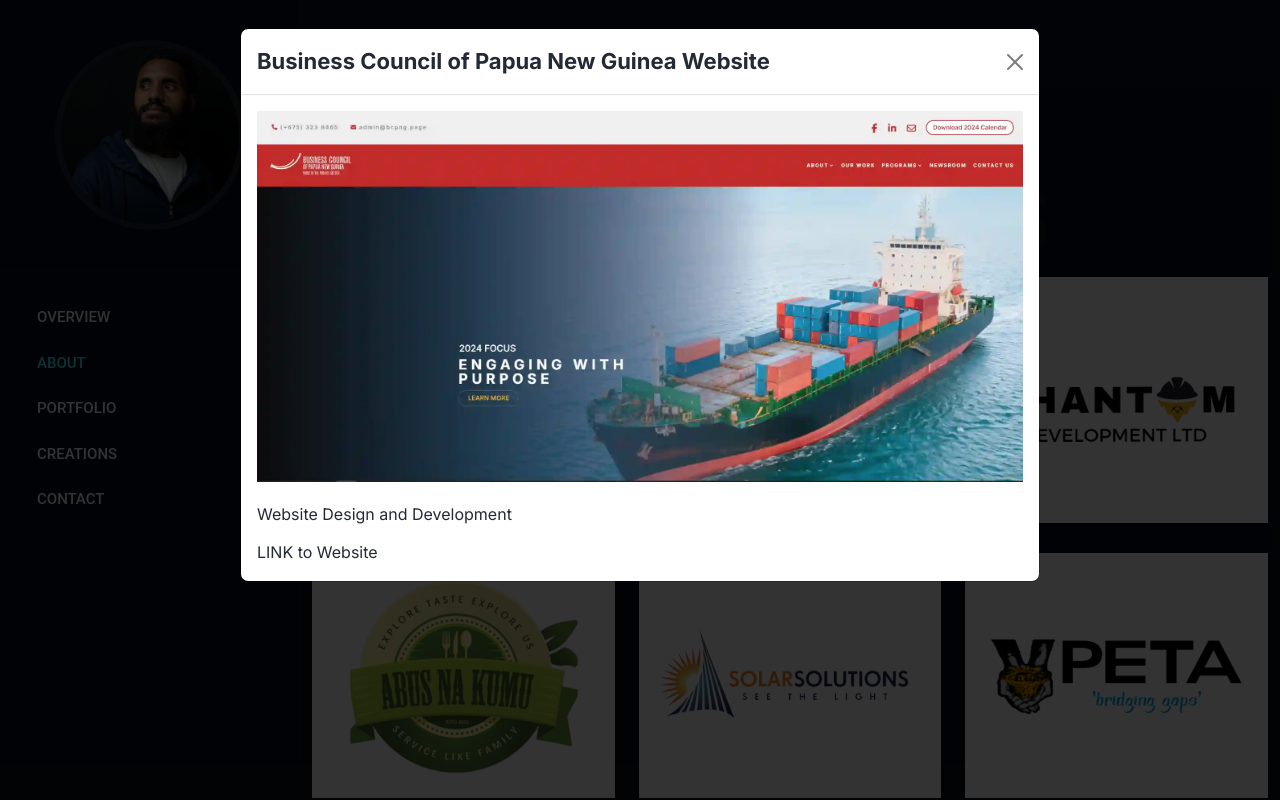
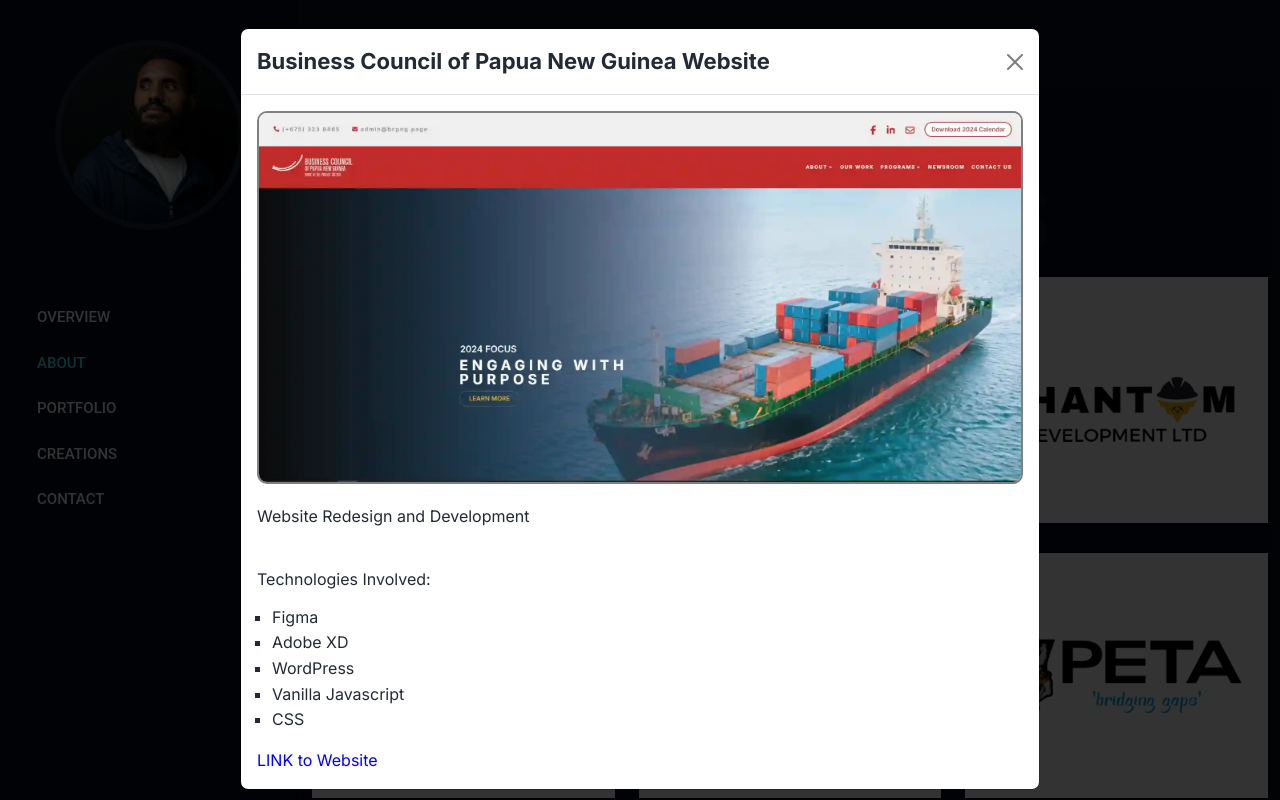
Before and after one commit to Project-Kombil/project-kombil.github.io, a React (Vite) app: page / in a window 1280 px wide. Both pictures are taken after a click on the element 463 px from the left and 3458 px from the top of the page. Shown: the part 3058-3858 px from the top of the page. Built offline with nearby package versions, Linux system fonts and the light colour scheme.

Commit message:
Modal Link Update

```diff
--- a/src/Data.json
+++ b/src/Data.json
@@ -133,8 +133,9 @@
         "imgLink": "./images/portfolio/bcpng.png",
         "imgLinkLg": "./images/portfolio/bcpng-home.webp",
         "title": "Business Council of Papua New Guinea Website",
-				"subTitle": "Website Design and Development",
+        "subTitle": "Website Redesign and Development",
         "link": "https://bcpng.org.pg",
+		"technology": ["Figma", "Adobe XD","WordPress","Vanilla Javascript", "CSS"],
         "effect": "fade-up",
         "duration": "500",
         "delay": "700"
@@ -143,8 +144,9 @@
         "imgLink": "./images/portfolio/atlas-steel-png.png",
         "imgLinkLg": "./images/portfolio/atlas-steel-home.webp",
         "title": "Atlas Steel PNG Website",
-				"subTitle": "Website Design and Development",
+        "subTitle": "Website Redesign and Development",
         "link": "https://atlassteelpng.com.pg",
+		"technology": ["Adobe XD","WordPress","Vanilla Javascript", "CSS"],
         "effect": "fade-up",
         "duration": "500",
         "delay": "700"
@@ -155,6 +157,7 @@
         "title": "Phantom Development Limited",
         "subTitle": "Website Design and Development",
         "link": "https://phantomdevelopmentltd.com",
+		"technology": ["Adobe XD","WordPress","Vanilla Javascript", "CSS"],
         "effect": "fade-up",
         "duration": "500",
         "delay": "700"
@@ -165,6 +168,7 @@
         "title": "Abus Na Kumu E-Commerce Website",
         "subTitle": "Website Design and Development",
         "link": "https://abusnakumu.com.pg",
+		"technology": ["Adobe XD","WordPress","Vanilla Javascript", "CSS"],
         "effect": "fade-up",
         "duration": "500",
         "delay": "200"
@@ -175,6 +179,7 @@
         "title": "Solar Solutions Website",
         "subTitle": "Website Design and Development",
         "link": "https://solarsolutionspng.com",
+		"technology": ["Adobe XD","WordPress","Vanilla Javascript", "CSS"],
         "effect": "fade-up",
         "duration": "500",
         "delay": "300"
@@ -183,8 +188,9 @@
         "imgLink": "./images/portfolio/peta.png",
         "imgLinkLg": "./images/portfolio/peta-home.webp",
         "title": "PETA Sports Management Website",
-				"subTitle": "Website Development",
+        "subTitle": "Website Design and Development",
         "link": "https://peta.com.pg",
+		"technology": ["Adobe XD","WordPress","Vanilla Javascript", "CSS"],
         "effect": "fade-up",
         "duration": "500",
         "delay": "500"
@@ -194,7 +200,8 @@
         "imgLinkLg": "./images/portfolio/crypto-home.png",
         "title": "Crypto Currency Trading Platform",
         "subTitle": "Front-end Development",
-
+		"technology": ["React", "Grommet UI", "Vanilla Javascript", "CSS"],
+        "link": "",
         "effect": "fade-up",
         "duration": "500",
         "delay": "600"
--- a/src/components/Creation/CreationSection.jsx
+++ b/src/components/Creation/CreationSection.jsx
@@ -10,8 +10,8 @@
   const [modal, setModal] = useState(false);
   const [tempData, setTempData] = useState([]);
 
-  const getData = (imgLink, title, subTitle, link) => {
-    let tempData = [imgLink, title, subTitle, link];
+  const getData = (imgLink, title, subTitle, link, technology) => {
+    let tempData = [imgLink, title, subTitle, link, technology];
     setTempData((item) => [1, ...tempData]);
     setModal(true);
   };
@@ -74,6 +74,7 @@
           title={tempData[2]}
           subTitle={tempData[3]}
           link={tempData[4]}
+          technology={tempData[5]}
           modalClose={modalClose}
         />
       ) : (
--- a/src/components/Creation/SingleCreation.jsx
+++ b/src/components/Creation/SingleCreation.jsx
@@ -2,7 +2,7 @@
 // import { Icon } from "@iconify/react";
 
 const SingleCreation = ({ data, getData }) => {
-  const { imgLink, imgLinkLg, title, subTitle, link, effect, duration, delay } =
+  const { imgLink, imgLinkLg, title, subTitle, link, technology, effect, duration, delay } =
     data;
 
   return (
@@ -14,7 +14,7 @@
     >
       <div
         className="st-portfolio-single st-style1"
-        onClick={() => getData(imgLinkLg, title, subTitle, link)}
+        onClick={() => getData(imgLinkLg, title, subTitle, link, technology)}
       >
         <div className="st-portfolio-item">
           <div className="st-portfolio st-zoom">
--- a/src/components/Modal/Modal.jsx
+++ b/src/components/Modal/Modal.jsx
@@ -1,6 +1,6 @@
 import "./Modal.scss";
 
-const Modal = ({ img, title, subTitle, link, modalClose }) => {
+const Modal = ({ img, title, subTitle, link, technology, modalClose }) => {
   const modalStyle = {
     backgroundColor: "rgba(0,0,0,0.8)",
     display: "block",
@@ -22,10 +22,20 @@
               <img src={img} alt={title}/>
             </div>
             <p className="modal-subtitle">{subTitle}</p>
+            <br />
+            <p className="modal-subtitle">Technologies Involved:</p>
+            {/* Mapping the array to a list */}
+            {technology && technology.length > 0 && (
+              <ul>
+                {technology.map((item, index) => (
+                  <li className="modal-subtitle" key={index}>{item}</li>
+                ))}
+              </ul>
+            )}
              {link && link.trim() !== "" && (
               <a
                 href={link}
-                className="modal-subtitle"
+                className="modal-link"
                 target="_blank"
                 rel="noopener noreferrer"
               >
--- a/src/components/Modal/Modal.scss
+++ b/src/components/Modal/Modal.scss
@@ -8,4 +8,10 @@
 .modal-body img {
   width: 100%;
   margin-bottom: 20px;
+  border: 2px solid grey;
+  border-radius: 10px;
 }
+
+.modal-link{
+  color: blue;
+}
```
Lines whose indentation alone changed are shown as unchanged.
